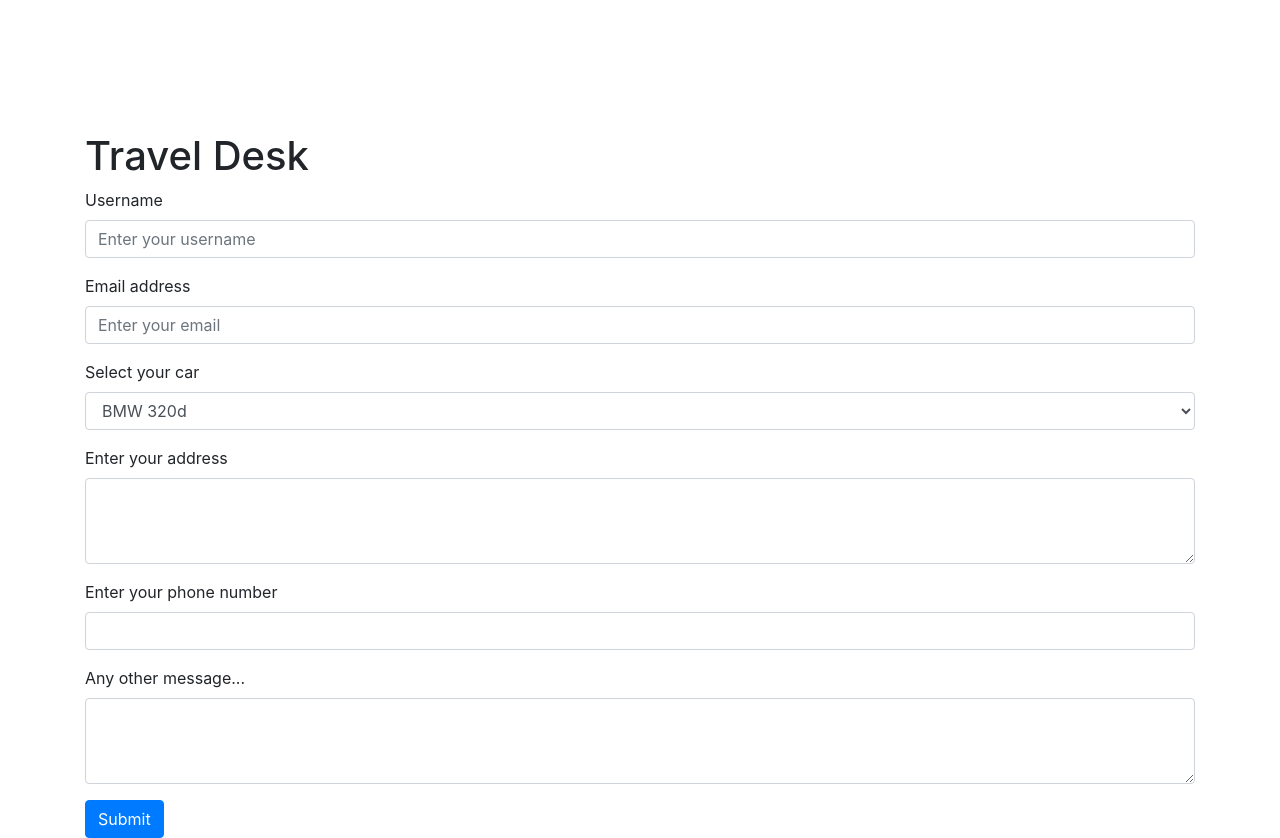
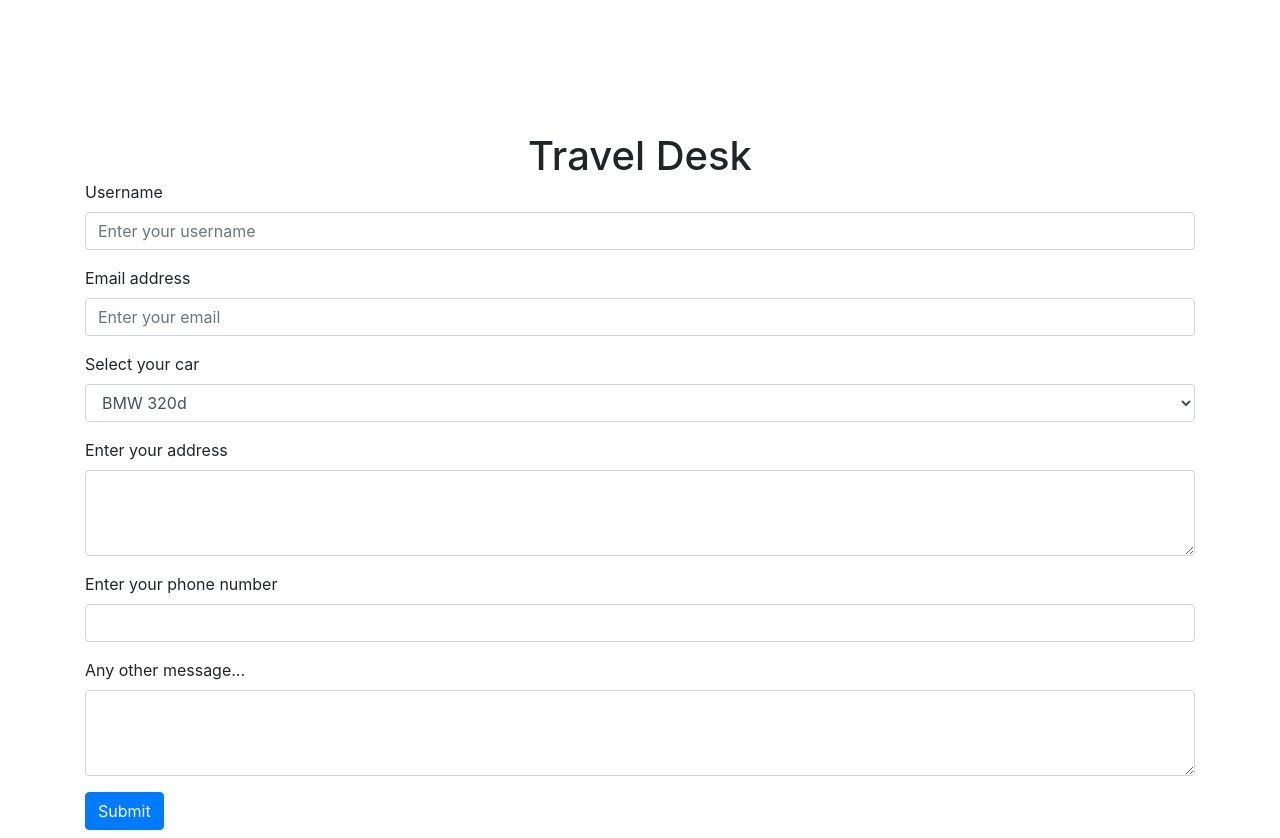
Before and after one commit to sakkshm26/Form-Validation, a plain HTML site: page index.html in a window 1280 px wide. Drawn offline with nearby package versions, Linux system fonts and the light colour scheme.

Commit message:
Update index.html

```diff
--- a/index.html
+++ b/index.html
@@ -24,8 +24,8 @@
             <span aria-hidden="true">×</span>
         </button>
     </div>
-    <div class="container">
-        <h1>Travel Desk</h1>
+    <div class="container" style="display: flex; flex-direction: column;">
+        <h1 style="margin:auto;">Travel Desk</h1>
         <form>
             <div class="form-group">
                 <label for="name">Username</label>
```
